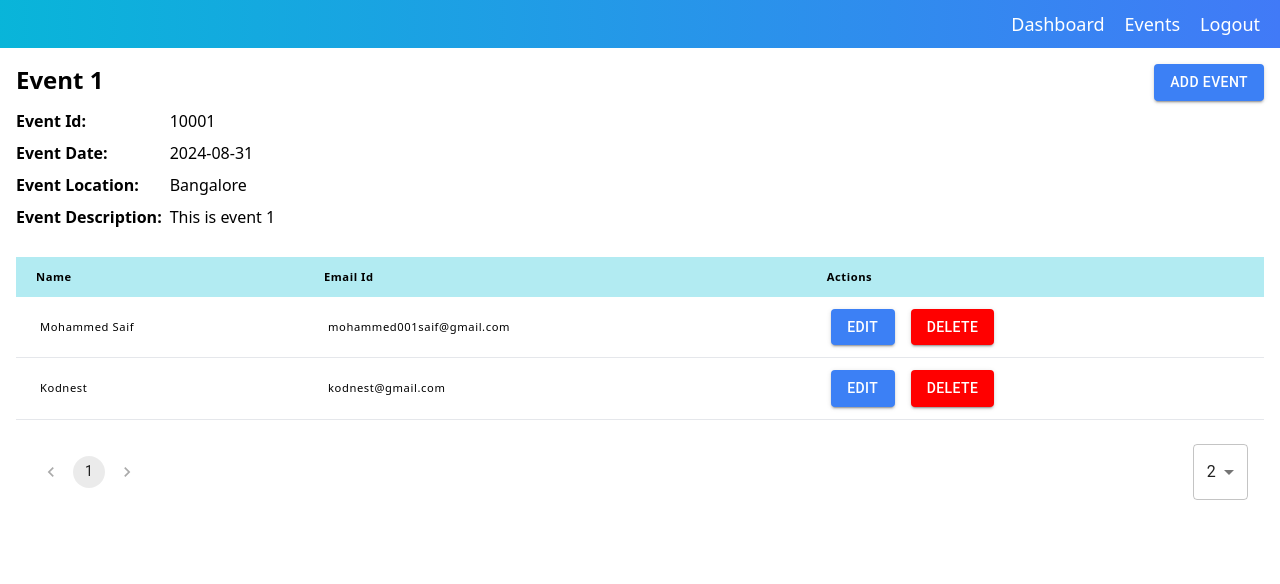
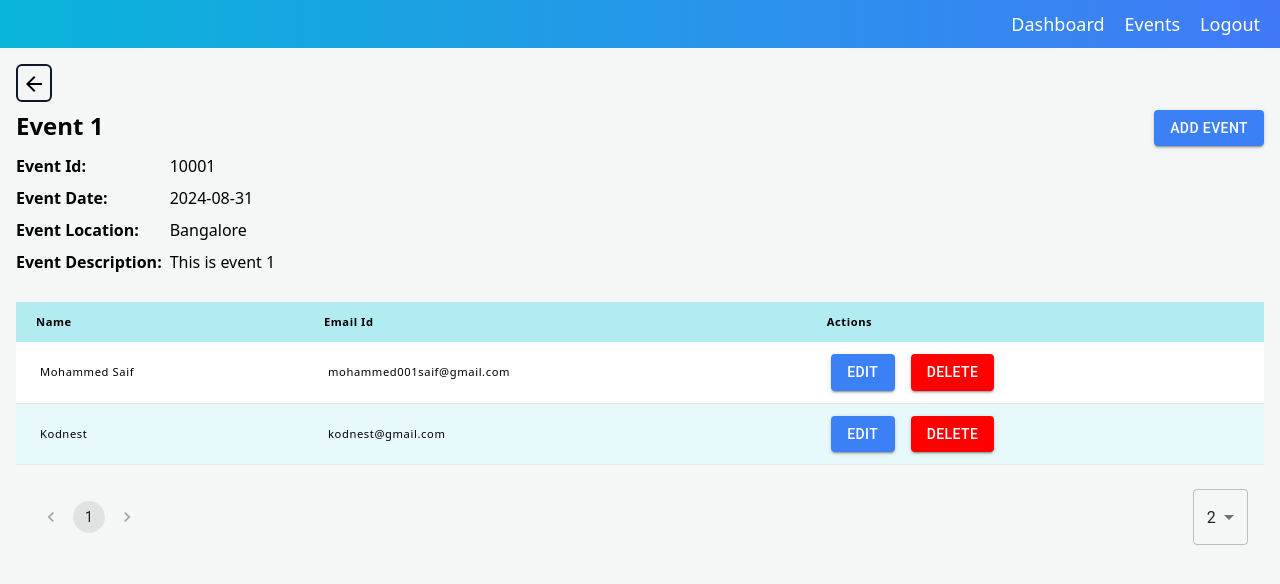
Before and after one commit to mohammedsaif001/kodnest-interview, a Next.js app: page /events/10001 in a window 1280 px wide. Shown: the top 584 px of the page. Built offline with nearby package versions, Linux system fonts and the light colour scheme.

Commit message:
Fixing middleware and adding back button

```diff
--- a/src/app/layout.tsx
+++ b/src/app/layout.tsx
@@ -32,7 +32,7 @@ export default function RootLayout({
     <html lang="en">
       <MaterialUITheme>
         <body
-          className={`${geistSans.variable} ${geistMono.variable} antialiased`}
+          className={`${geistSans.variable} ${geistMono.variable} antialiased bg-page-background`}
         >
           <ToastContainer />
           <ReduxProvider>{children}</ReduxProvider>
--- a/src/components/colors/Colors.ts
+++ b/src/components/colors/Colors.ts
@@ -7,7 +7,7 @@ export const COLORS_COMBINATION = {
   "warning-color": "#F0C130",
   "text-color-light": "#EFF6F6",
   "table-header-color": "rgba(0, 188, 212, 0.30)",
-  "table-header-color-light": "rgba(179, 235, 242, 0.20)",
+  "table-header-color-light": "rgba(179, 235, 242, 0.3)",
   "page-background": "#F5F6F6",
   "text-color-dark": "#181C31",
   "primary-color": "#3C80F5",
--- a/src/components/dashboard/DashboardClientPage.tsx
+++ b/src/components/dashboard/DashboardClientPage.tsx
@@ -38,7 +38,6 @@ const DashboardClientPage = () => {
                 className="border border-table-header-color rounded-[0.25rem] py-4 sm:py-2 md:py-0 h-full md:h-60 w-52 md:w-60 flex flex-col justify-center items-center "
               >
                 <span className="text-xs font-normal mt-2">{item?.name}</span>
-                <div className="w-full h-[0.75px] bg-page-background my-2"></div>
                 <span className="text-2xl font-bold text-text-color-dark">
                   {item?.value}
                 </span>
--- a/src/components/events/EventItemClient.tsx
+++ b/src/components/events/EventItemClient.tsx
@@ -4,6 +4,7 @@ import { useDispatch, useSelector } from "@/config/redux/store";
 import TableComponent from "../table/TableComponent";
 import { ATTENDEES_HEADER } from "@/constants/tableHeaders";
 import AttendeeForm from "../form/dashboard/AttendeeForm";
+import ArrowBackIcon from "@mui/icons-material/ArrowBack";
 import {
   addAttendee,
   deleteAttendee,
@@ -16,12 +17,14 @@ import {
 } from "@/config/redux/slices/dashboardStatsSlice";
 import { showToast } from "@/utils";
 import { TAttendee, TAttendeeWithId } from "../../../types";
+import { useRouter } from "next/navigation";
 
 const EventItemClient = ({ eventId }: { eventId: string }) => {
   const eventDetails = useSelector(
     (state) => state.events.filter((item) => item.eventId === +eventId)[0]
   );
 
+  const router = useRouter();
   const dispatch = useDispatch();
   const attendeeList = eventDetails?.attendees;
 
@@ -49,6 +52,12 @@ const EventItemClient = ({ eventId }: { eventId: string }) => {
 
   return (
     <div className="p-4 flex flex-col gap-2">
+      <div
+        className="border-2 cursor-pointer w-max rounded-md p-1 border-slate-900"
+        onClick={() => router.back()}
+      >
+        <ArrowBackIcon />
+      </div>
       <section className="flex justify-between">
         <h3 className="text-2xl font-bold">{eventDetails?.eventName}</h3>
         <AddForms
--- a/src/components/table/TableComponent.tsx
+++ b/src/components/table/TableComponent.tsx
@@ -1,16 +1,9 @@
 "use client";
-import React, { ComponentType, useEffect } from "react";
+import React, { useEffect } from "react";
 import LoadTableColumns from "./LoadTableColumns";
 import TableUtility from "./TableUtility";
 import { useDispatch, useSelector } from "@/config/redux/store";
-import {
-  TEventPayloadOnclick,
-  THandleDelete,
-  THandleEdit,
-  TTableBody,
-  TTableComponent,
-  TTableHeaders,
-} from "../../../types";
+import { TTableBody, TTableComponent, TTableHeaders } from "../../../types";
 import {
   handleChangeItemsPerPage,
   handleChangePageNumber,
@@ -46,7 +39,7 @@ const TableBody = <T,>({
           <tr
             key={i}
             className={`
-            border-b-searchBtnColor-hover border-b-[0.5px]  text-xs font-normal tracking-wider `}
+            border-b-searchBtnColor-hover border-b-[0.5px]  text-xs font-normal tracking-wider even:bg-table-header-color-light`}
           >
             {
               <LoadTableColumns
@@ -106,7 +99,7 @@ const TableComponent = <T,>({
   return (
     <div className={`w-full ${className ? className : `h-max`} mt-3`}>
       <div className=" h-full w-full overflow-x-auto">
-        <table className="mt-2 w-full text-left text-sm">
+        <table className="mt-2 w-full text-left text-sm bg-white">
           <TableHeader header={header} />
           <tbody>
             <TableBody
```
Also changed, not shown: src/middleware.ts (+6 -2 lines).
